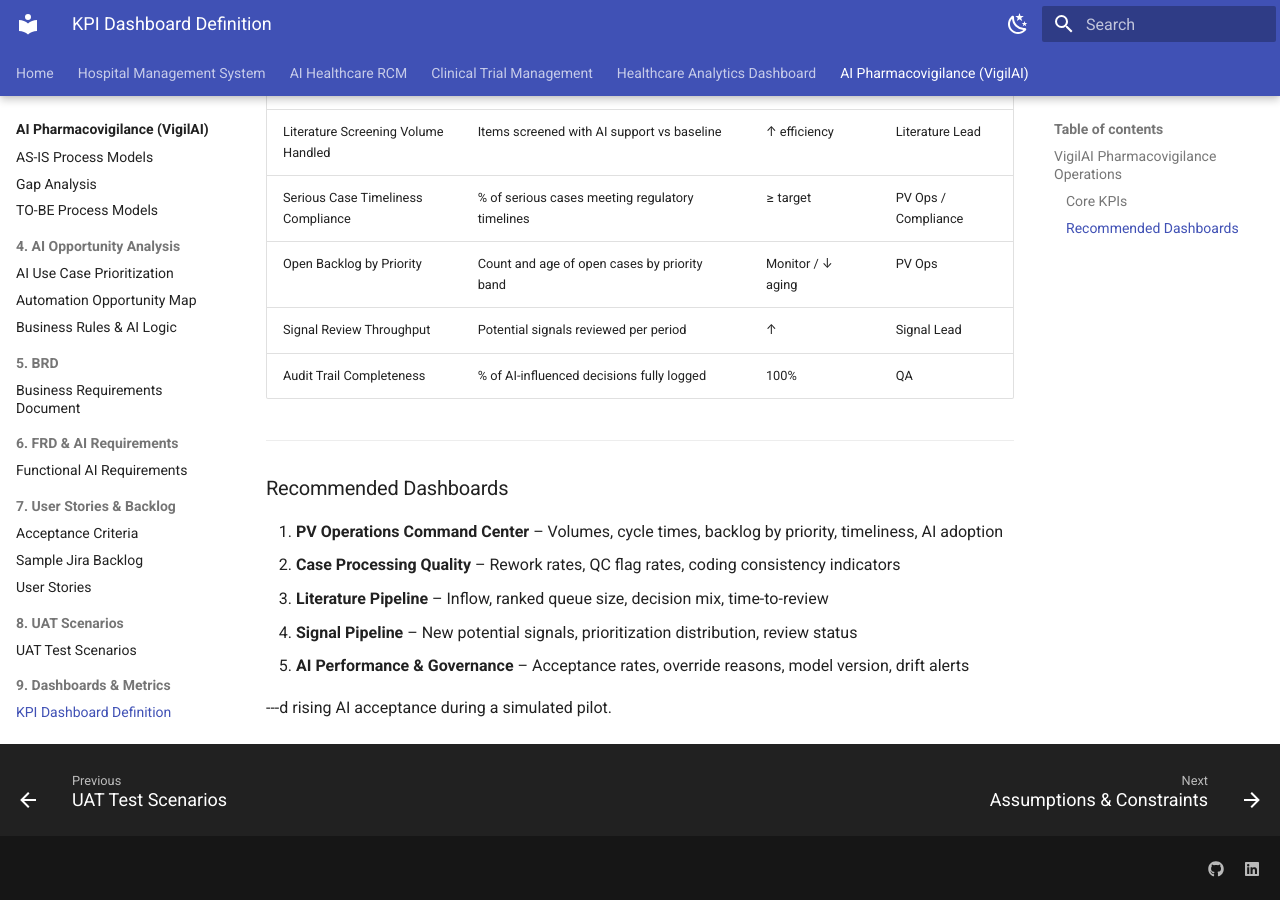
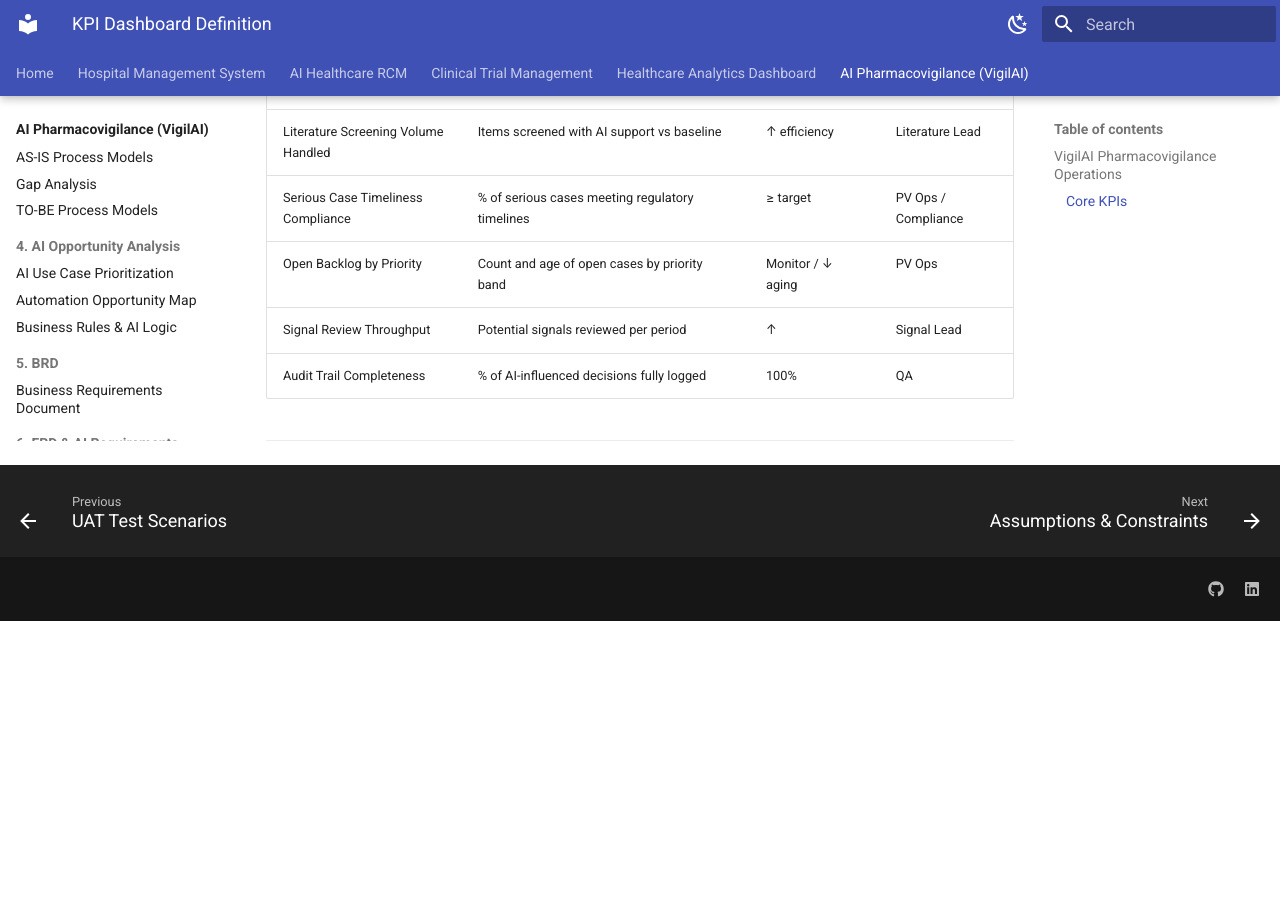
Before and after one commit to tsrajpurohit/healthcare-ba-ai-portfolio-, an MkDocs documentation site: the page built from docs/pv/09-Dashboards-Metrics/KPI-Dashboard-Definition.md, in a window 1280 px wide and 900 px high, scrolled down 633 px. Built offline with MkDocs 1.6.1 and Material for MkDocs 9.7.7, drawn with Linux system fonts in a browser that asks for light colours; after the commit the page ends 1254 px from its top, so only the background shows below that.

Commit message:
Update KPI-Dashboard-Definition.md

```diff
--- a/docs/pv/09-Dashboards-Metrics/KPI-Dashboard-Definition.md
+++ b/docs/pv/09-Dashboards-Metrics/KPI-Dashboard-Definition.md
@@ -21,13 +21,3 @@
 | Audit Trail Completeness | % of AI-influenced decisions fully logged | 100% | QA |
 
 ---
-
-### Recommended Dashboards
-
-1. **PV Operations Command Center** – Volumes, cycle times, backlog by priority, timeliness, AI adoption
-2. **Case Processing Quality** – Rework rates, QC flag rates, coding consistency indicators
-3. **Literature Pipeline** – Inflow, ranked queue size, decision mix, time-to-review
-4. **Signal Pipeline** – New potential signals, prioritization distribution, review status
-5. **AI Performance & Governance** – Acceptance rates, override reasons, model version, drift alerts
-
----d rising AI acceptance during a simulated pilot.
```
